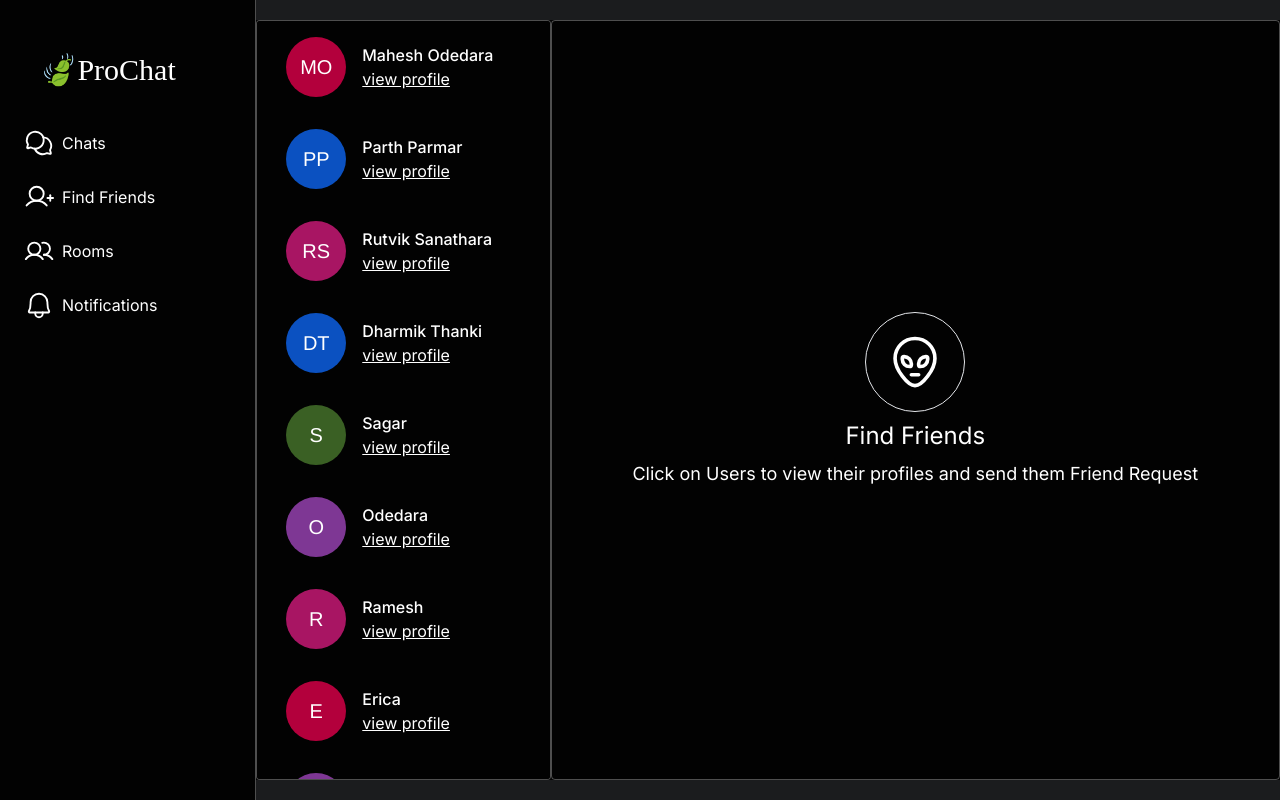
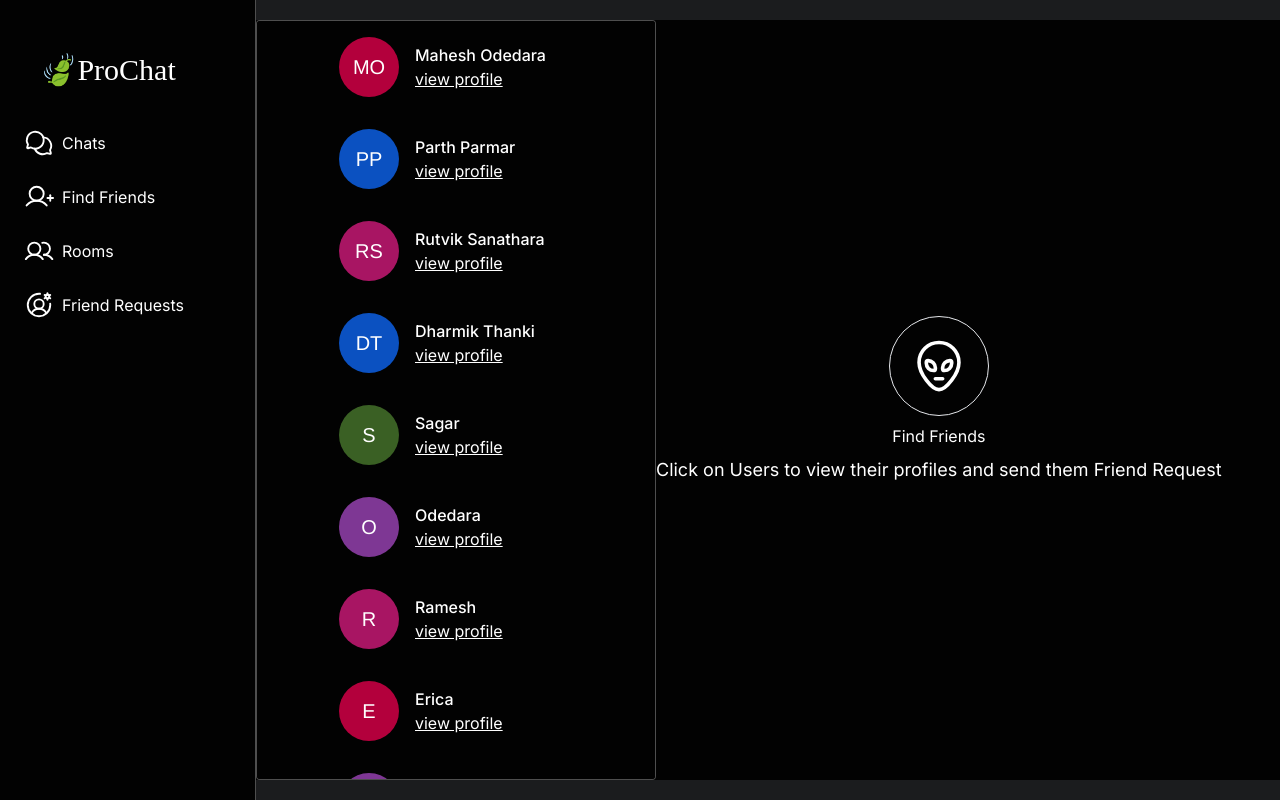
Before and after one commit to mahesh-143/prochat-messenger, a React (Vite) app in the folder client/: page /findfriends in a window 1280 px wide. Built offline with nearby package versions, Linux system fonts and the light colour scheme; a web font is replaced by a local one.

Commit message:
added frinedrequest component, notification and 404 page

```diff
--- a/client/package.json
+++ b/client/package.json
@@ -9,6 +9,7 @@
     "preview": "vite preview"
   },
   "dependencies": {
+    "@headlessui/react": "^1.7.7",
     "axios": "^1.2.2",
     "formik": "^2.2.9",
     "phosphor-react": "^1.4.1",
--- a/client/src/App.jsx
+++ b/client/src/App.jsx
@@ -8,8 +8,9 @@ import WithHero from "./layouts/WithHero"
 import WithSidebar from "./layouts/WithSidebar"
 import FindFriends from "./pages/FindFriends"
 import Rooms from "./pages/Rooms"
-import FriendRequest from "./pages/FriendRequests"
 import Chats from "./pages/Chats"
+import UserInfo from "./layouts/UserInfo"
+import NotFound from "./pages/NotFound"
 
 function App() {
   return (
@@ -21,10 +22,10 @@ function App() {
         <Route path="/chats" element={<Chats />} />
         <Route path="/findfriends" element={<FindFriends />} />
         <Route path="/rooms" element={<Rooms />} />
-        <Route path="/friendrequests" element={<FriendRequest />} />
         <Route path="/chats/:id" element={<Chats />} />
         <Route path="/findfriends/:id" element={<FindFriends />}/>
         <Route path="/rooms/:id" element={<Rooms />}/>
+        <Route path="/user/:id" element={<UserInfo />}/>
         </Route>
 
         <Route element={<WithHero />}>
@@ -34,6 +35,8 @@ function App() {
         <Route path="/ResetPassword" element={<ResetPassword />} />
         </Route>
 
+        <Route path="*" element={<NotFound />} />
+
       </Routes>
     </>
   )
--- /dev/null
+++ b/client/src/components/UI/FriendRequest.jsx
@@ -0,0 +1,18 @@
+import React from "react"
+
+const FriendRequest = (props) => {
+  return (
+    <div className="flex flex-col gap-1 p-3 rounded bg-darker">
+      <span>
+        <strong>{props.friendrequest.sender}</strong> has sent you a friend
+        request
+      </span>
+      <div className="flex gap-2">
+        <button className="bg-accent p-2 rounded text-black">Accept</button>
+        <button className="bg-input p-2 rounded">Decline</button>
+      </div>
+    </div>
+  )
+}
+
+export default FriendRequest
--- /dev/null
+++ b/client/src/layouts/FriendRequests.jsx
@@ -0,0 +1,36 @@
+import { Popover } from "@headlessui/react"
+import { UserCircleGear } from "phosphor-react"
+import FriendRequest from "../components/UI/FriendRequest"
+
+const friendrequest = [
+{
+  "id" : 1,
+  "sender" : "Mahesh Odedara"
+},
+]
+
+const friendrequestList = friendrequest.map((friendrequest, index) => {
+  return <FriendRequest key={index} friendrequest={friendrequest}/>
+  })
+
+const FriendRequests = () => {
+
+
+  return (
+    <Popover className="relative">
+      <Popover.Button className="flex items-center gap-2">
+        {" "}
+        <UserCircleGear size={30} /> Friend Requests
+      </Popover.Button>
+
+      <Popover.Panel className="absolute z-10">
+        {/* todo : add notifications here */}
+        <div className="flex flex-col gap-2 mt-3 bg-body border border-white/30 rounded p-4 max-h-96 w-[20rem] overflow-y-auto scrollbar-thin  scrollbar-thumb-input">
+        {friendrequestList.length > 0 ? friendrequestList : <h1>No friend request</h1>}
+        </div>
+      </Popover.Panel>
+    </Popover>
+  )
+}
+
+export default FriendRequests
--- a/client/src/layouts/Navbar.jsx
+++ b/client/src/layouts/Navbar.jsx
@@ -1,16 +1,12 @@
 import { Link } from "react-router-dom"
-import { ChatsCircle, Bell, Users, UserPlus } from "phosphor-react"
+import { ChatsCircle, Users, UserPlus } from "phosphor-react"
 import Logo from "../components/UI/Logo"
+import Notifications from "./FriendRequests"
 
 const LinkItems = [
   { name: "Chats", link: "chats", icon: <ChatsCircle size={30} /> },
   { name: "Find Friends", link: "findfriends", icon: <UserPlus size={30} /> },
   { name: "Rooms", link: "rooms", icon: <Users size={30} /> },
-  {
-    name: "Notifications",
-    link: "notification",
-    icon: <Bell size={30} />,
-  },
 ]
 
 const NavItem = ({ icon, link, children, ...rest }) => {
@@ -26,13 +22,14 @@ const NavItem = ({ icon, link, children, ...rest }) => {
 
 const Navbar = () => {
   return (
-    <div className="h-screen w-[16rem] sticky top-0 flex flex-col gap-6 px-6 pt-9 bg-dark border-r border-white/30">
+    <div className="h-screen min-w-[16rem] sticky top-0 flex flex-col gap-6 px-6 pt-9 bg-dark border-r border-white/30">
       <Logo />
       {LinkItems.map((link) => (
         <NavItem key={link.name} icon={link.icon} link={link.link}>
           {link.name}
         </NavItem>
       ))}
+      <Notifications />
     </div>
   )
 }
--- a/client/src/layouts/UserInfo.jsx
+++ b/client/src/layouts/UserInfo.jsx
@@ -2,10 +2,8 @@ import Avatar from "react-avatar"
 import FindFriendsIntro from "./FindFriendsIntro"
 
 const UserInfo = (props) => {
-  console.log(props.userId)
   return (
     <div className="text-2xl flex flex-col w-full border border-white/30 rounded">
-      {props.userId ? (
         <div className="flex flex-col items-center mt-16 gap-5">
           <Avatar name="Odedara Mahesh" className="rounded-full" />
           <h1 className="font-medium text-5xl">Odedara Mahesh</h1>
@@ -14,9 +12,6 @@ const UserInfo = (props) => {
             Add Friend
           </button>
         </div>
-      ) : (
-        <FindFriendsIntro />
-      )}
     </div>
   )
 }
--- a/client/src/pages/FindFriends.jsx
+++ b/client/src/pages/FindFriends.jsx
@@ -1,6 +1,7 @@
 import Users from "../layouts/Users"
 import UserInfo from "../layouts/UserInfo"
 import { useParams } from "react-router-dom"
+import FindFriendsIntro from "../layouts/FindFriendsIntro"
 
 const FindFriends = () => {
   const { id } = useParams()
@@ -8,7 +9,9 @@ const FindFriends = () => {
   return (
     <div className="flex w-full max-w-5xl bg-dark h-[95vh] my-auto mx-auto">
       <Users />
-      <UserInfo userId={id} />
+      {
+        id ? <UserInfo userId={id}/> : <FindFriendsIntro />
+      }
     </div>
   )
 }
--- a/client/src/pages/FriendRequests.jsx
+++ /dev/null
@@ -1,9 +0,0 @@
-import React from 'react'
-
-const FriendRequests = () => {
-  return (
-    <div>FriendRequests</div>
-  )
-}
-
-export default FriendRequests
--- /dev/null
+++ b/client/src/pages/NotFound.jsx
@@ -0,0 +1,13 @@
+const NotFound = () => {
+  return (
+    <>
+    <div className='h-screen w-full flex flex-col items-center justify-center gap-2'>
+      <h1 className="text-9xl">404</h1>
+      <span className="underline">back to home</span>
+      <span className="opacity-50 text-sm">copyright ProChat 2023</span>
+    </div>
+    </>
+  )
+}
+
+export default NotFound
```
Also changed, not shown: client/src/layouts/RoomList.jsx (+5 -3 lines), 1 other file (tests, documents, lock files or other folders).
